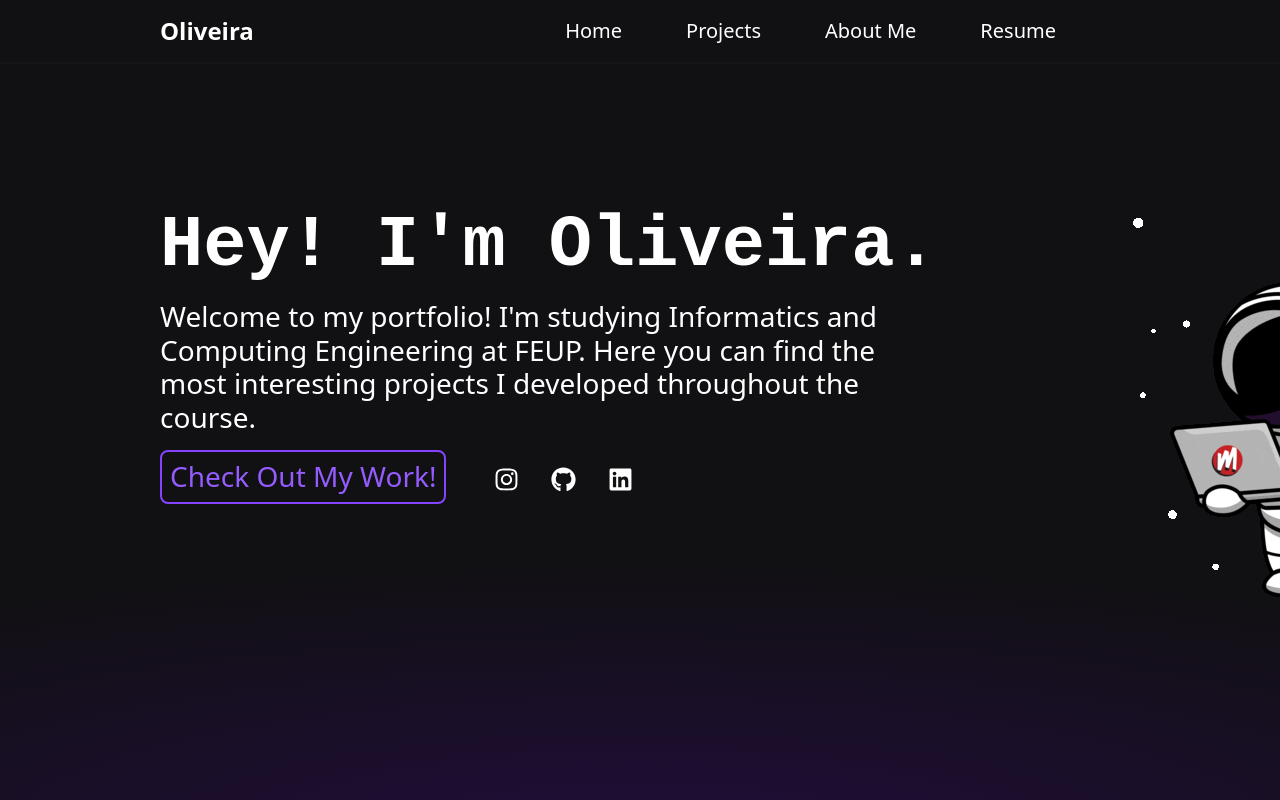
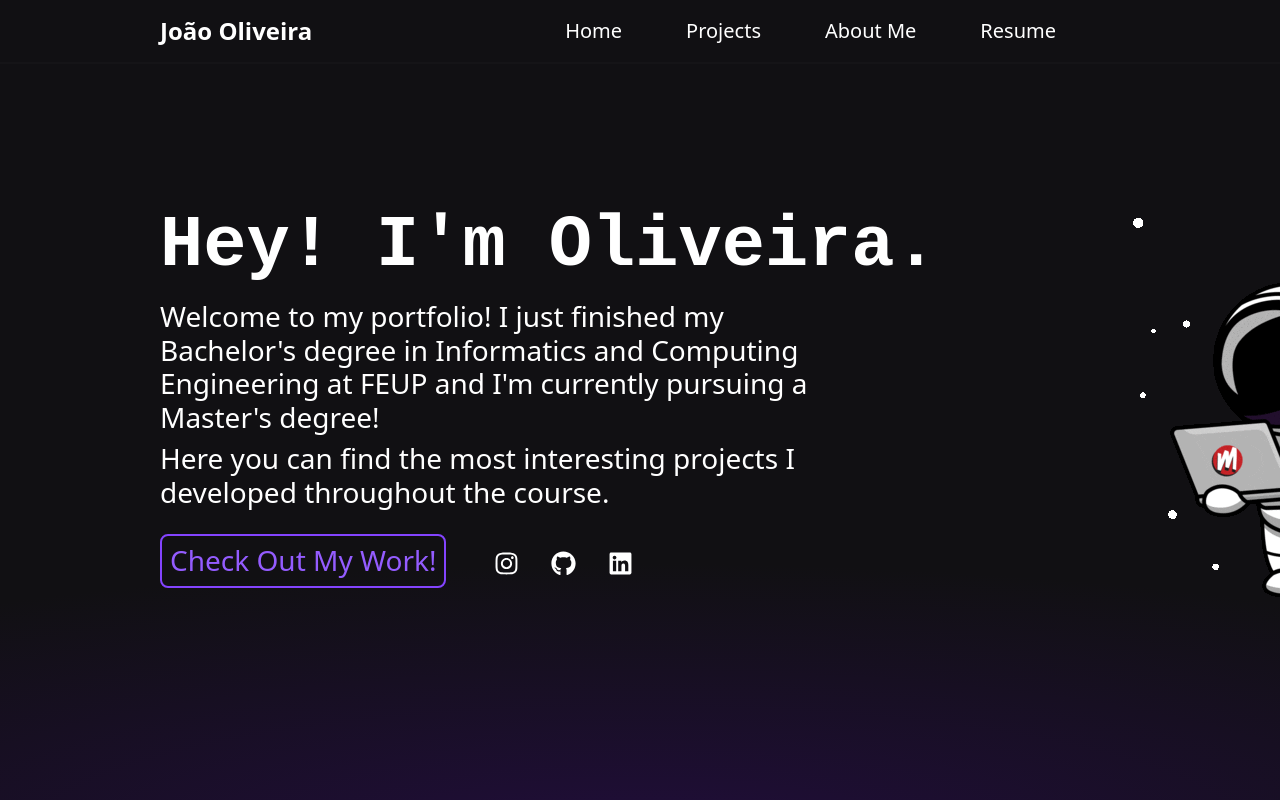
Before and after one commit to oliveira002/oliveira002, a React (Vite) app: page / in a window 1280 px wide. Built offline with nearby package versions, Linux system fonts and the light colour scheme.

Commit message:
some improvements

```diff
--- a/index.html
+++ b/index.html
@@ -4,7 +4,7 @@
     <meta charset="UTF-8" />
     <link rel="icon" type="image/svg+xml" href="/vite.svg" />
     <meta name="viewport" content="width=device-width, initial-scale=1.0" />
-    <title>Portfolio</title>
+    <title>João Oliveira's Portfolio</title>
   </head>
   <body>
     <div id="root"></div>
--- a/src/components/about/about.css
+++ b/src/components/about/about.css
@@ -2,6 +2,7 @@
     width: 100%;
     background-color: #ffffff;
     color: #202020;
+    height: 100%;
 }
 .selection2 {
     margin-left: 5%;
--- a/src/components/header/Navbar.jsx
+++ b/src/components/header/Navbar.jsx
@@ -6,7 +6,7 @@ export const Navbar = () => {
     return(
         <div className="fix2" id = "home">
         <header>
-                <a href="#home" className="fw-bold h4 mb-0 ms-0 logo"> Oliveira </a>
+                <a href="#home" className="fw-bold h4 mb-0 ms-0 logo"> João Oliveira </a>
                 <nav className = "d-flex">
                     <ul className = "links">
                         <li> <a href= "#home" className="h5 reset">Home</a></li>
--- a/src/components/intro/Intro.jsx
+++ b/src/components/intro/Intro.jsx
@@ -17,9 +17,14 @@ export const Intro = () => {
               <div className="typer fw-bold">
                   Hey! I'm Oliveira.
               </div>
-              <span className='res h3 animate__animated animate__fadeIn animate__delay-2s'>
-                  Welcome to my portfolio! I'm studying Informatics and Computing Engineering at FEUP. Here you can find the most interesting projects I developed throughout the course.
-              </span>
+              <div className='d-flex flex-column'>
+                <span className='res h3 animate__animated animate__fadeIn animate__delay-2s'>
+                    Welcome to my portfolio! I just finished my Bachelor's degree in Informatics and Computing Engineering at FEUP and I'm currently pursuing a Master's degree!
+                </span>
+                <span className='res h3 animate__animated animate__fadeIn animate__delay-3s'>
+                    Here you can find the most interesting projects I developed throughout the course.
+                </span>
+              </div>
               <div className='d-flex amazing'>
                 <div className='animate__animated animate__bounceIn animate__delay-3s'>
                   <a href = '#'>
--- a/src/components/projects/Projects.jsx
+++ b/src/components/projects/Projects.jsx
@@ -139,7 +139,7 @@ export const Projects = () => {
                 <div className="mx-auto boas">
                     <div ref = {fst}className="proj impar mt-4"> Projects </div>
                     <div ref = {snd} className = "par mt-2">
-                      <p className="h3 sum" >Here you can view some of the projects I developed, in case you want to view them in detail by clicking on them you will be redirected to its repository</p>
+                      <p className="h3 sum" >Here you can check the most interesting projects I have developed and what they focus on.</p>
                     </div>
                     <div ref = {thr} className="filters mt-5 impar">
                         <button id = "web"className="on"  value = "web" onClick={handleBtns} > Web Development </button>
--- a/src/components/projects/projects.css
+++ b/src/components/projects/projects.css
@@ -1,5 +1,6 @@
 .fix3 {
     width: 100%;
+    height: 100%;
     color: white;
     background: radial-gradient(108% 50.599999999999994% at 50% 0.5%,rgb(14 1 54 / 84%) 0%,#111013 100%);
 }
@@ -144,7 +145,7 @@ a.button-34, a.button-34:hover {
 
 .sum {
     width: 28em;
-    word-break : break-all;
+    word-break : word-wrap;
     text-align: center;
 }
 
```
Also changed, not shown: 1 other file (tests, documents, lock files or other folders).
